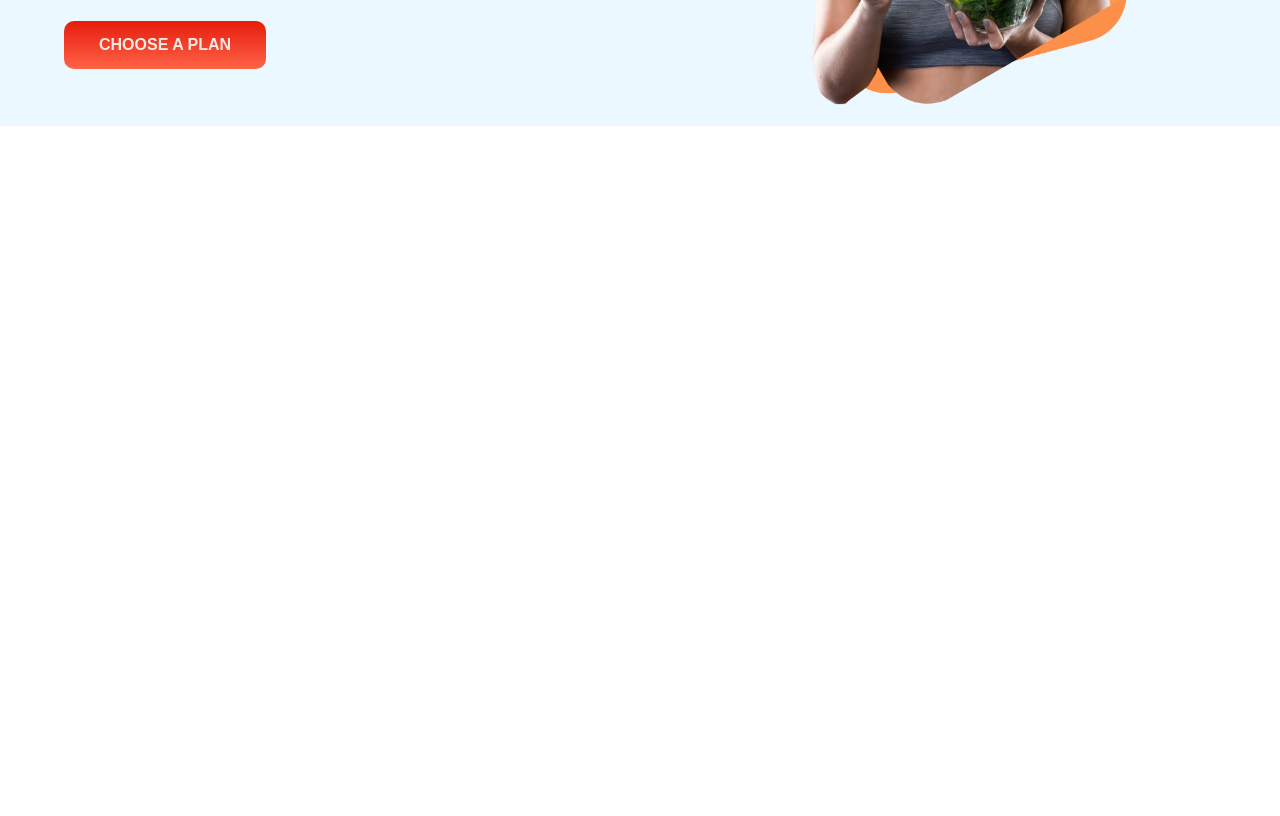
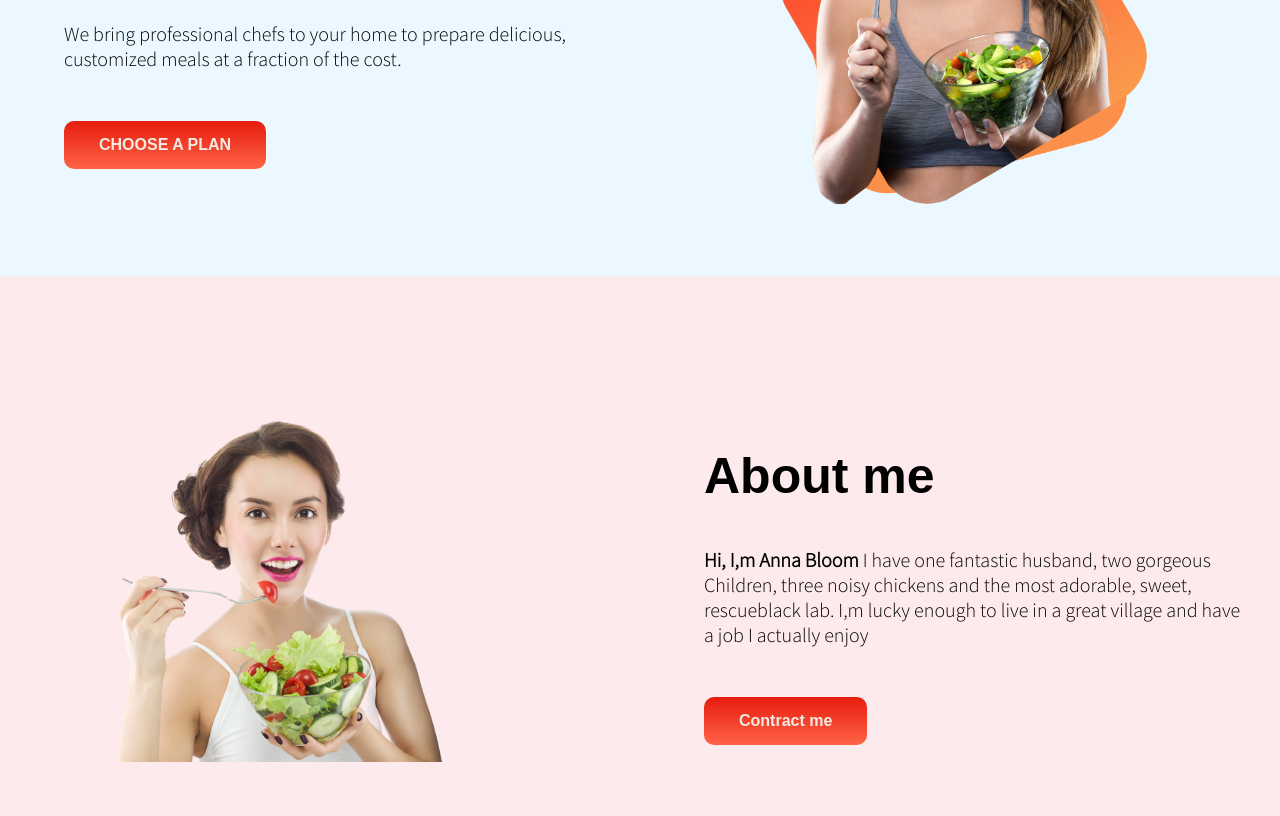
Before and after one commit to Tusher09/Assignment-1, a plain HTML site: page index.html in a window 1280 px wide. Shown: the part 336-1152 px from the top of the page. Before the commit the page ends 800 px from the top, so only its background shows below. Drawn offline with Linux system fonts and the light colour scheme; a web font is replaced by a local one.

Commit message:
section-2

```diff
--- a/index.html
+++ b/index.html
@@ -29,6 +29,19 @@
             <img src="image/female1.png" alt="This is a photo of famale">
         </div>
     </section>
+    <section class="Flexible">
+        <div class="about-me">
+            <img src="image/female2.png" alt="It is a pic of a female">
+
+        </div>
+        <div class="about-me">
+            <h1>About me</h1>
+            <p><b>Hi, I,m Anna Bloom</b> I have one fantastic husband, two gorgeous Children, three noisy chickens and
+                the most adorable, sweet, rescueblack lab. I,m lucky enough to live in a great village and have a job I
+                actually enjoy</p>
+            <a class="button" target="_blank" href="">Contract me</a>
+        </div>
+    </section>
 </body>
 
 </html>
--- a/style.css
+++ b/style.css
@@ -2,6 +2,8 @@
     display: flex;
     background-image: url(image/background1.jpg);
     background-repeat: no-repeat;
+    padding-top: 100px;
+    padding-bottom: 50px;
 
 }
 .color{
@@ -41,3 +43,19 @@ padding-right: 5%;
 body{
     margin: 0;
 }
+.about-me{
+    width: 50%;
+    padding-left: 5%;
+
+}
+.about-me img{
+    width: 70%;
+    padding-left: 5%;
+}
+.Flexible{
+    display: flex;
+    background-image: url(image/background2.jpg);
+    background-repeat: no-repeat;
+    padding-top: 130px;
+    padding-bottom: 50px;
+}
```
